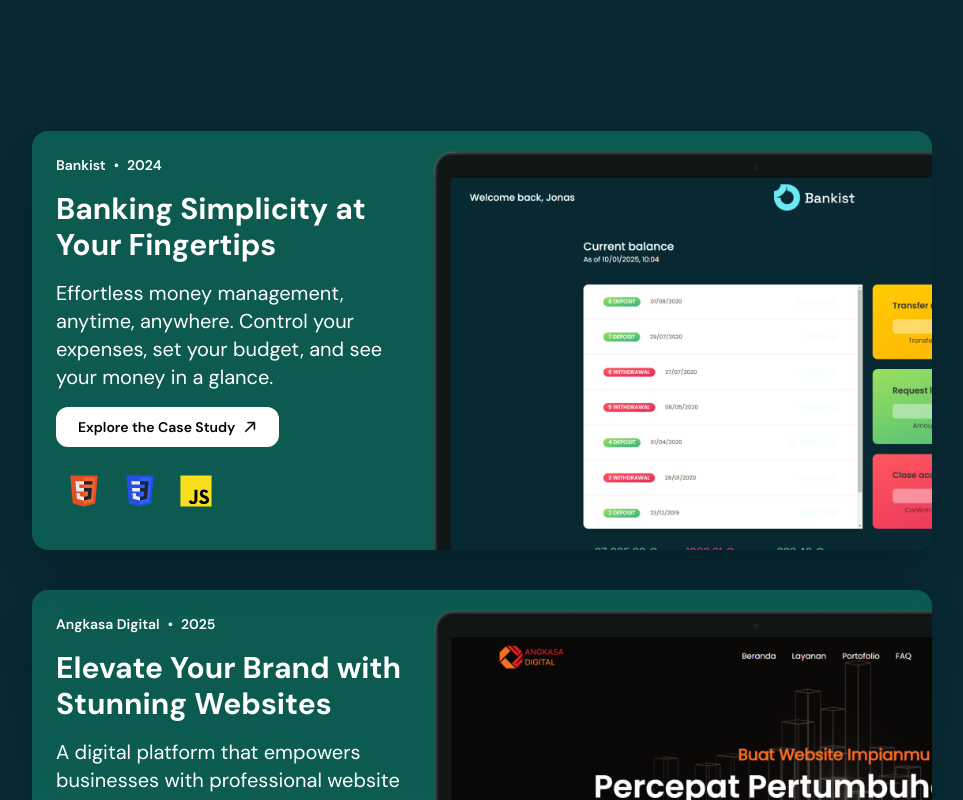
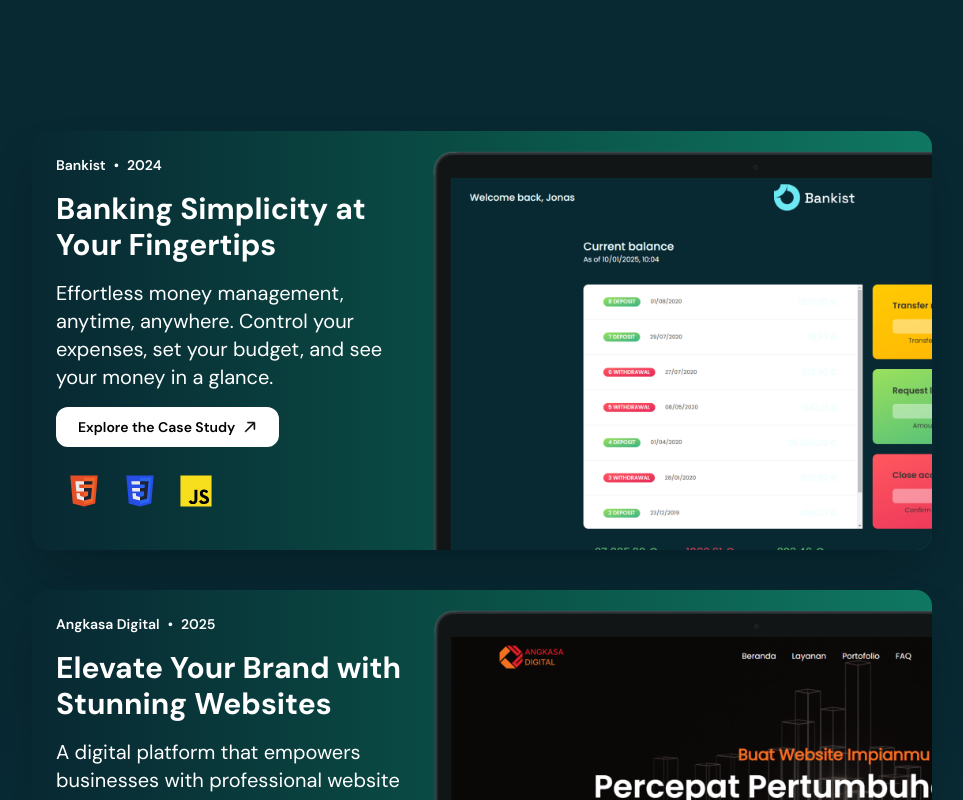
Before and after one commit to riddsep/portfolio-v2, a React (Vite) app: page / in a window 1280 px wide. Shown: the part 1360-2160 px from the top of the page, without its empty margins (158-1121 px from the left). Built offline with nearby package versions, Linux system fonts and the light colour scheme.

Commit message:
feat: button link project

```diff
--- a/src/ui/ProjectItem.jsx
+++ b/src/ui/ProjectItem.jsx
@@ -64,7 +64,7 @@
       {projects.map((project) => (
         <div
           key={project.id}
-          className="mx-auto flex flex-col overflow-hidden rounded-2xl bg-[#17CF97]/30 shadow-2xl backdrop-blur-md backdrop:blur-xl md:flex-row lg:max-w-[900px]"
+          className="mx-auto flex flex-col overflow-hidden rounded-2xl bg-gradient-to-l from-[#0F7862] via-[#0A4F46] to-[#082832] shadow-2xl backdrop-blur-md backdrop:blur-xl md:flex-row lg:max-w-[900px]"
         >
           <div className="flex shrink-0 flex-col gap-4 p-6 sm:max-w-[400px]">
             <p className="flex items-center gap-2 text-sm font-semibold">
```
